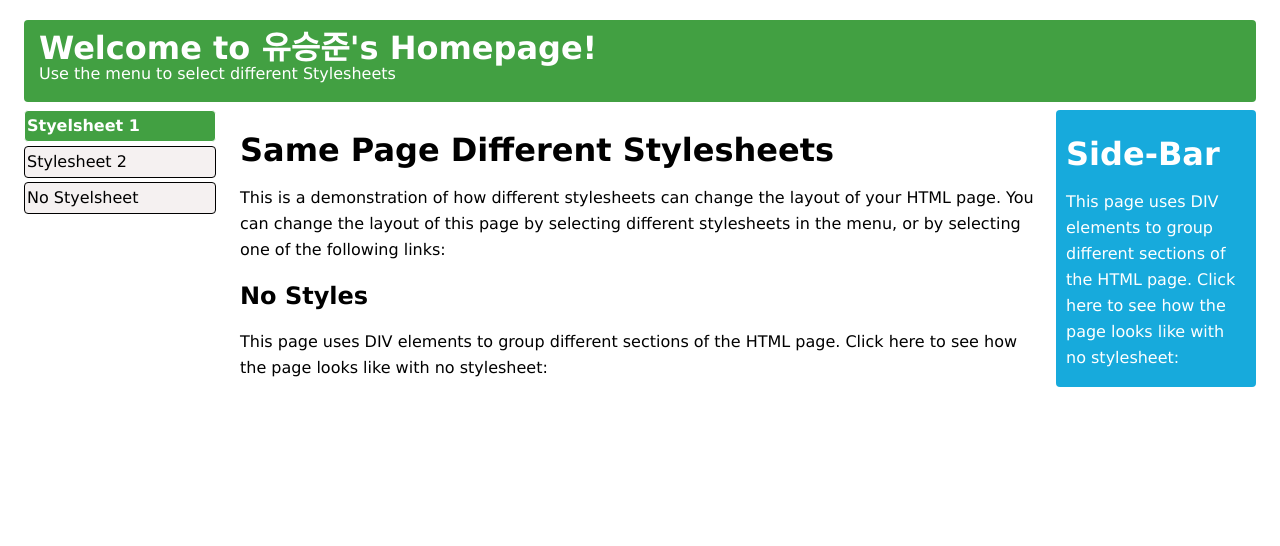
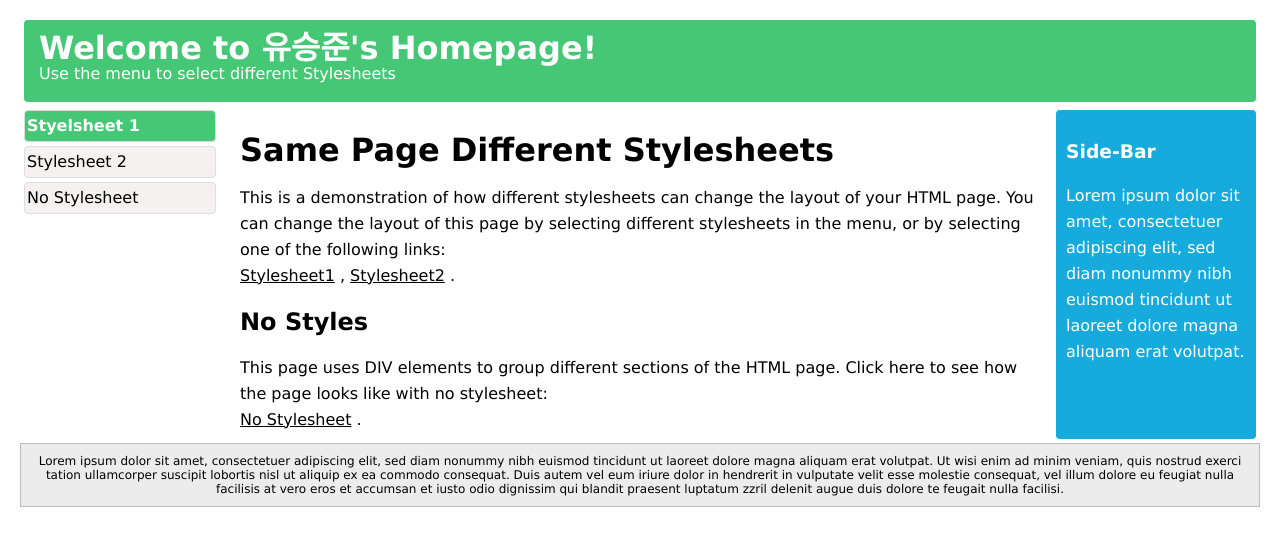
Before and after one commit to Just1n99/PP1_Project2, a plain HTML site: page index.html in a window 1280 px wide. Drawn offline with Linux system fonts and the light colour scheme.

Commit message:
Final touches and edits Stylesheet1

```diff
--- a/index.html
+++ b/index.html
@@ -12,7 +12,7 @@
         }
 
         .container {
-            min-width: 900px;
+            xmin-width: 900px;
         }
 
         .middle {
@@ -21,7 +21,7 @@
         }
 
         #top {
-            background-color: rgb(66, 160, 66);
+            background-color: rgb(70, 199, 117);
             padding: 15px;
             color: white;
             border-radius: 4px;
@@ -45,7 +45,7 @@
 
         .item {
             background-color: rgb(245, 241, 241);
-            border: 1px solid;
+            border: 1px solid rgb(222, 222, 222);
             list-style-type: none;
             padding: 2px;
             cursor: pointer;
@@ -58,7 +58,7 @@
         }
 
         .item:first-child {
-            background-color: rgb(66, 160, 66);
+            background-color: rgb(70, 199, 117);
             color:white;
             font-weight: bold;
         }
@@ -81,6 +81,23 @@
             margin: 4px;
         }
 
+        #bottom {
+            border: 1px solid rgb(188, 188, 188);
+            background-color: rgb(236, 236, 236);
+            text-align: center;
+            padding: 10px;
+            font-size: 12px;
+            line-height: 14px;
+        }
+
+        a {
+            color: black;
+        }
+
+        a:hover {
+            text-decoration: none;
+        }
+
     </style>
 </head>
 <body>
@@ -94,22 +111,30 @@
                 <ul id="menuList">
                     <li class="item" onclick="reStyle(0)">Styelsheet 1</li>
                     <li class="item" onclick="reStyle(1)">Stylesheet 2</li>
-                    <li class="item" onclick="reStyle()">No Styelsheet</li>
+                    <li class="item" onclick="reStyle()">No Stylesheet</li>
                 </ul>
             </div>
             <div id="main">
                 <h1>Same Page Different Stylesheets</h1>
                 <p1>This is a demonstration of how different stylesheets can change the layout of your HTML page. You can change the layout of this page by selecting different stylesheets in the menu, or by selecting one of the following links:</p1>
+                <br>
+                <a href="#" onclick="reStyle(0); return false">Stylesheet1</a>
+                ,
+                <a href="#" onclick="reStyle(1); return false">Stylesheet2</a>
+                .
                 <h2>No Styles</h2>
                 <p2>This page uses DIV elements to group different sections of the HTML page. Click here to see how the page looks like with no stylesheet:</p2>
+                <br>
+                <a href="#" onclick="reStyle(); return false">No Stylesheet</a>
+                .
             </div>
             <div id="sideBar">
-                <h1>Side-Bar</h1>
-                <p1>This page uses DIV elements to group different sections of the HTML page. Click here to see how the page looks like with no stylesheet:</p1>
+                <h3>Side-Bar</h3>
+                <p>Lorem ipsum dolor sit amet, consectetuer adipiscing elit, sed diam nonummy nibh euismod tincidunt ut laoreet dolore magna aliquam erat volutpat.</p>
             </div>
         </div>
         <div id="bottom">
-
+            <p1>Lorem ipsum dolor sit amet, consectetuer adipiscing elit, sed diam nonummy nibh euismod tincidunt ut laoreet dolore magna aliquam erat volutpat. Ut wisi enim ad minim veniam, quis nostrud exerci tation ullamcorper suscipit lobortis nisl ut aliquip ex ea commodo consequat. Duis autem vel eum iriure dolor in hendrerit in vulputate velit esse molestie consequat, vel illum dolore eu feugiat nulla facilisis at vero eros et accumsan et iusto odio dignissim qui blandit praesent luptatum zzril delenit augue duis dolore te feugait nulla facilisi.</p1>
         </div>
     </div>
 </body>
```
